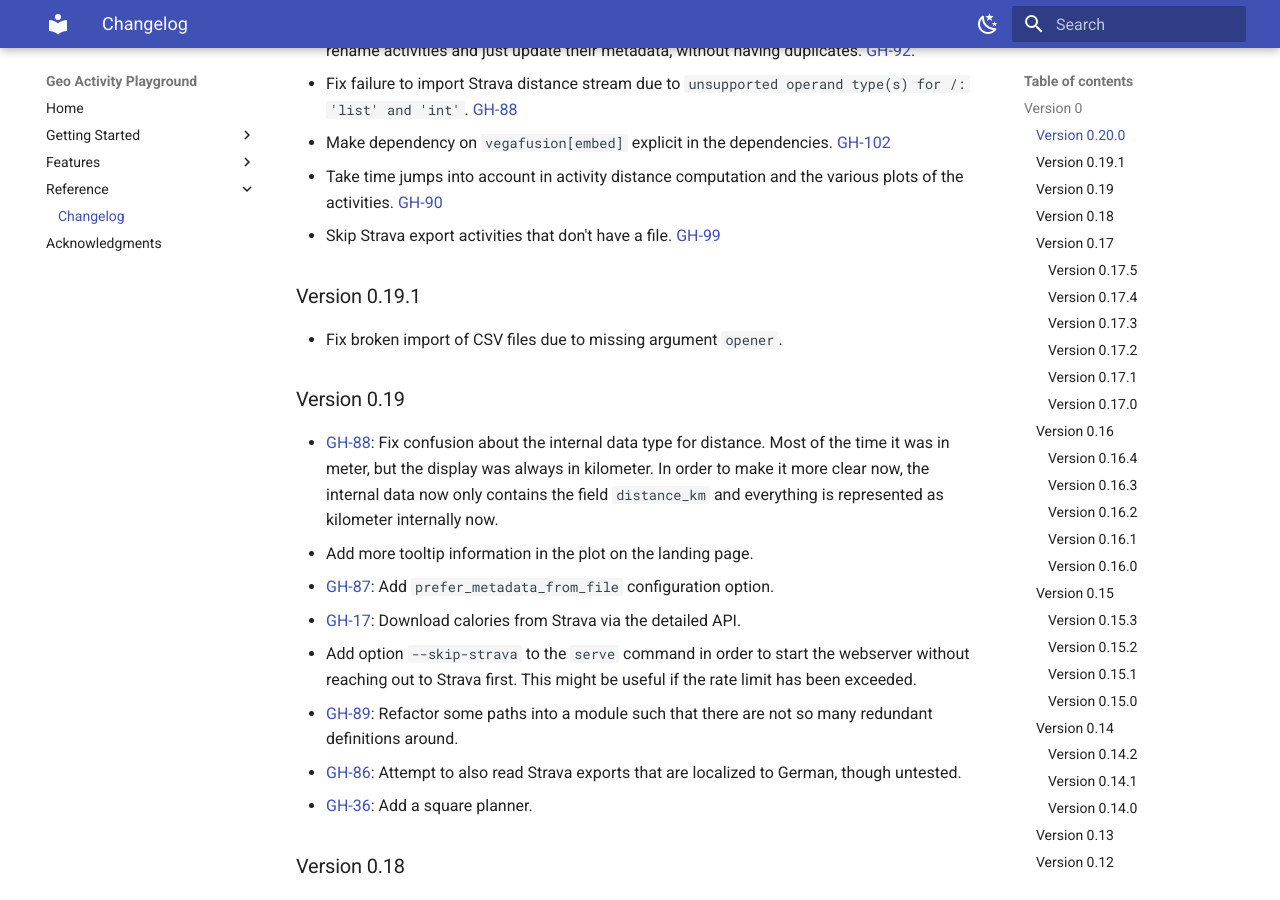
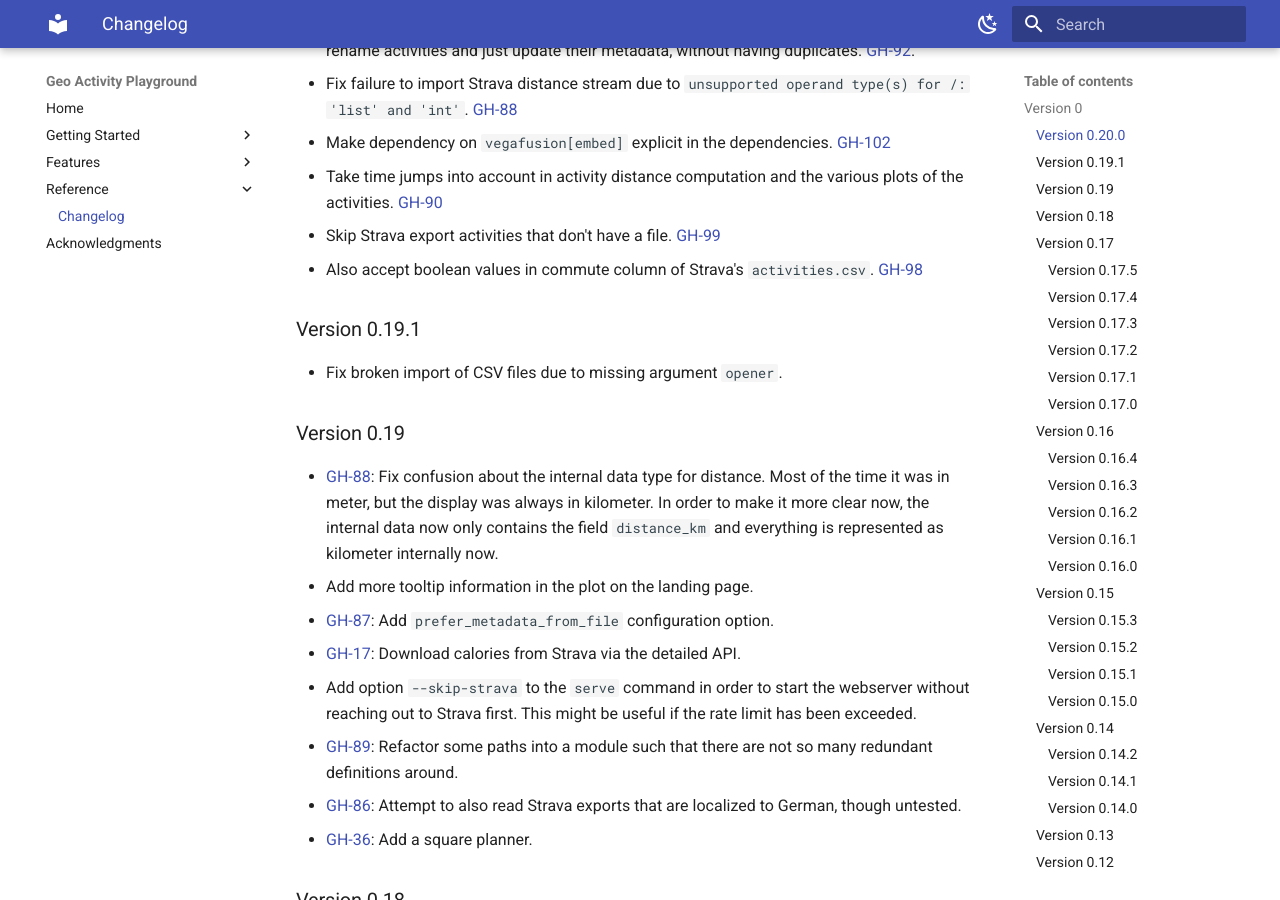
Before and after one commit to martin-ueding/geo-activity-playground, an MkDocs documentation site: the page built from docs/reference/changelog.md, in a window 1280 px wide and 900 px high, scrolled down 447 px. Built offline with MkDocs 1.6.1 and Material for MkDocs 9.7.7, drawn with Linux system fonts in a browser that asks for light colours.

Commit message:
GH-98: Changelog entry

```diff
--- a/docs/reference/changelog.md
+++ b/docs/reference/changelog.md
@@ -14,6 +14,7 @@
 - Make dependency on `vegafusion[embed]` explicit in the dependencies. [GH-102](https://github.com/martin-ueding/geo-activity-playground/issues/102)
 - Take time jumps into account in activity distance computation and the various plots of the activities. [GH-90](https://github.com/martin-ueding/geo-activity-playground/issues/90)
 - Skip Strava export activities that don't have a file. [GH-99](https://github.com/martin-ueding/geo-activity-playground/issues/99)
+- Also accept boolean values in commute column of Strava's `activities.csv`. [GH-98](https://github.com/martin-ueding/geo-activity-playground/issues/98)
 
 ### Version 0.19.1
 
```
